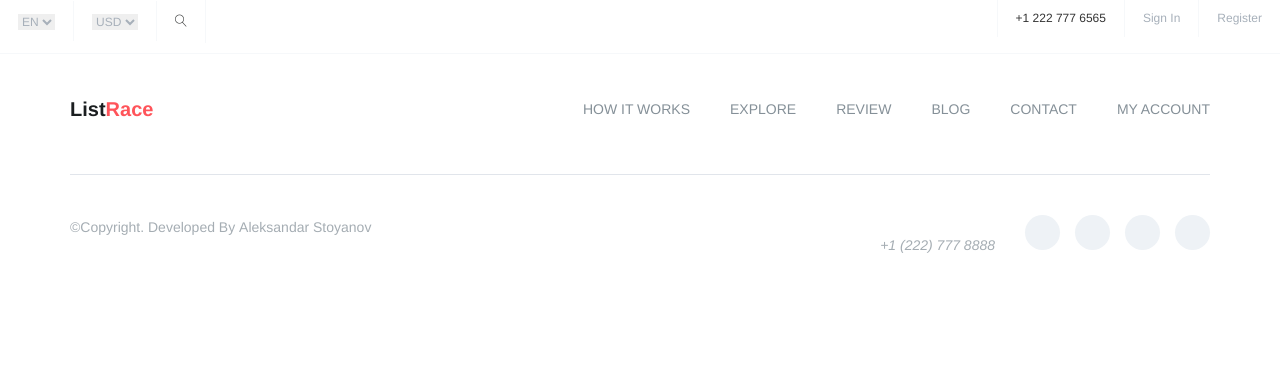
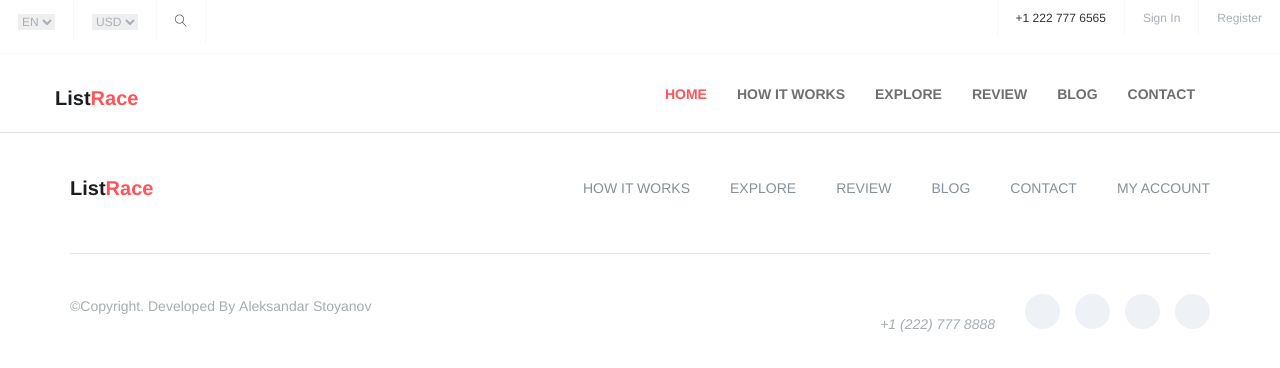
Before and after one commit to lsfckt/list-race-react-project, a React (Vite) app in the folder client/: page / in a window 1280 px wide. Shown: the top 368 px of the page. Built offline with nearby package versions, Linux system fonts and the light colour scheme.

Commit message:
add top area navigation

```diff
--- a/client/package.json
+++ b/client/package.json
@@ -10,6 +10,7 @@
     "preview": "vite preview"
   },
   "dependencies": {
+    "bootstrap": "^5.3.3",
     "react": "^18.2.0",
     "react-dom": "^18.2.0"
   },
--- a/client/src/App.jsx
+++ b/client/src/App.jsx
@@ -1,11 +1,13 @@
 import Footer from "./components/Footer";
 import Header from "./components/Header";
+import TopArea from "./components/TopArea";
 
 function App() {
 
   return (
     <>
       <Header />
+      <TopArea />
       <Footer />
     </>
   )
--- /dev/null
+++ b/client/src/components/TopArea.jsx
@@ -0,0 +1,37 @@
+export default function TopArea() {
+
+    return (
+        <section className="top-area">
+            <div className="header-area">
+
+                <nav className="navbar navbar-default bootsnav  navbar-sticky navbar-scrollspy" data-minus-value-desktop="70" data-minus-value-mobile="55" data-speed="1000">
+
+                    <div className="container">
+
+                        <div className="navbar-header">
+                            <button type="button" className="navbar-toggle" data-toggle="collapse" data-target="#navbar-menu">
+                                <i className="fa fa-bars"></i>
+                            </button>
+                            <a className="navbar-brand" href="index.html">list<span>race</span></a>
+
+                        </div>
+
+                        <div className="collapse navbar-collapse menu-ui-design" id="navbar-menu">
+                            <ul className="nav navbar-nav navbar-right" data-in="fadeInDown" data-out="fadeOutUp">
+                                <li className=" scroll active"><a href="#home">home</a></li>
+                                <li className="scroll"><a href="#works">how it works</a></li>
+                                <li className="scroll"><a href="#explore">explore</a></li>
+                                <li className="scroll"><a href="#reviews">review</a></li>
+                                <li className="scroll"><a href="#blog">blog</a></li>
+                                <li className="scroll"><a href="#contact">contact</a></li>
+                            </ul>
+                        </div>
+                    </div>
+                </nav>
+
+            </div>
+            <div className="clearfix"></div>
+
+        </section>
+    )
+}
```
Also changed, not shown: 1 other file (tests, documents, lock files or other folders).
